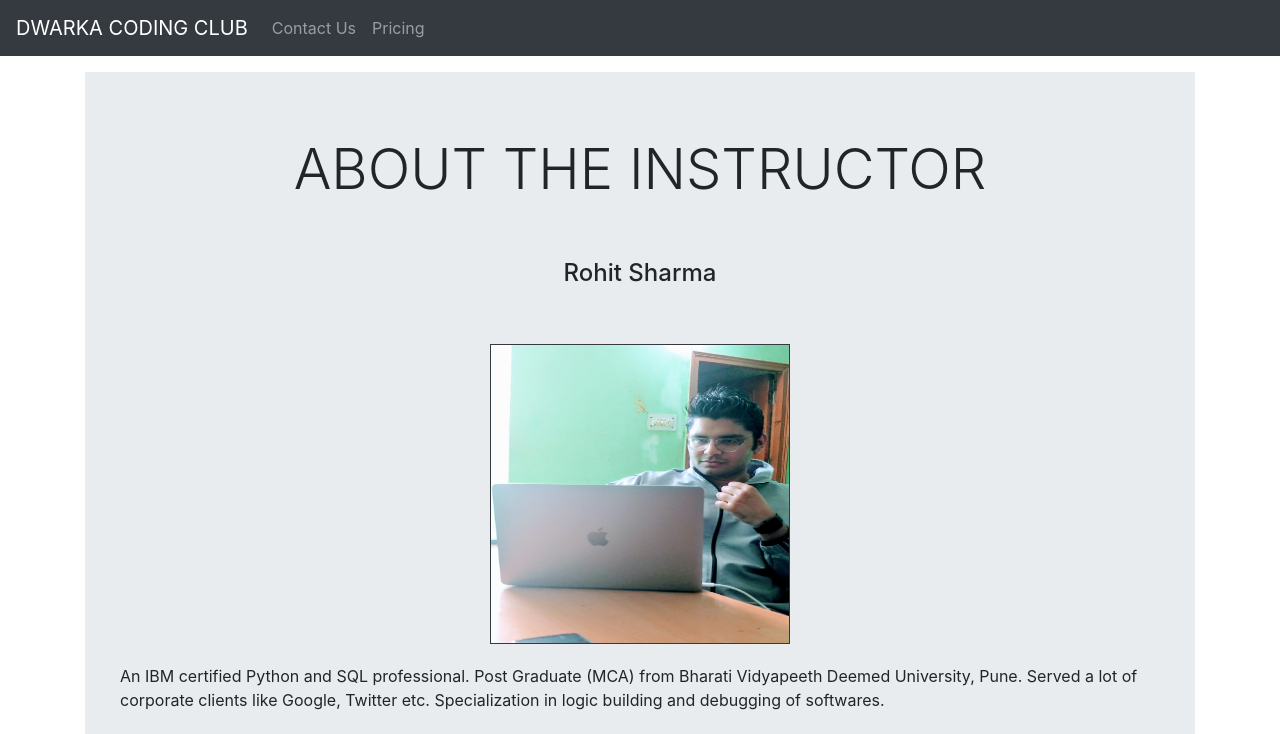
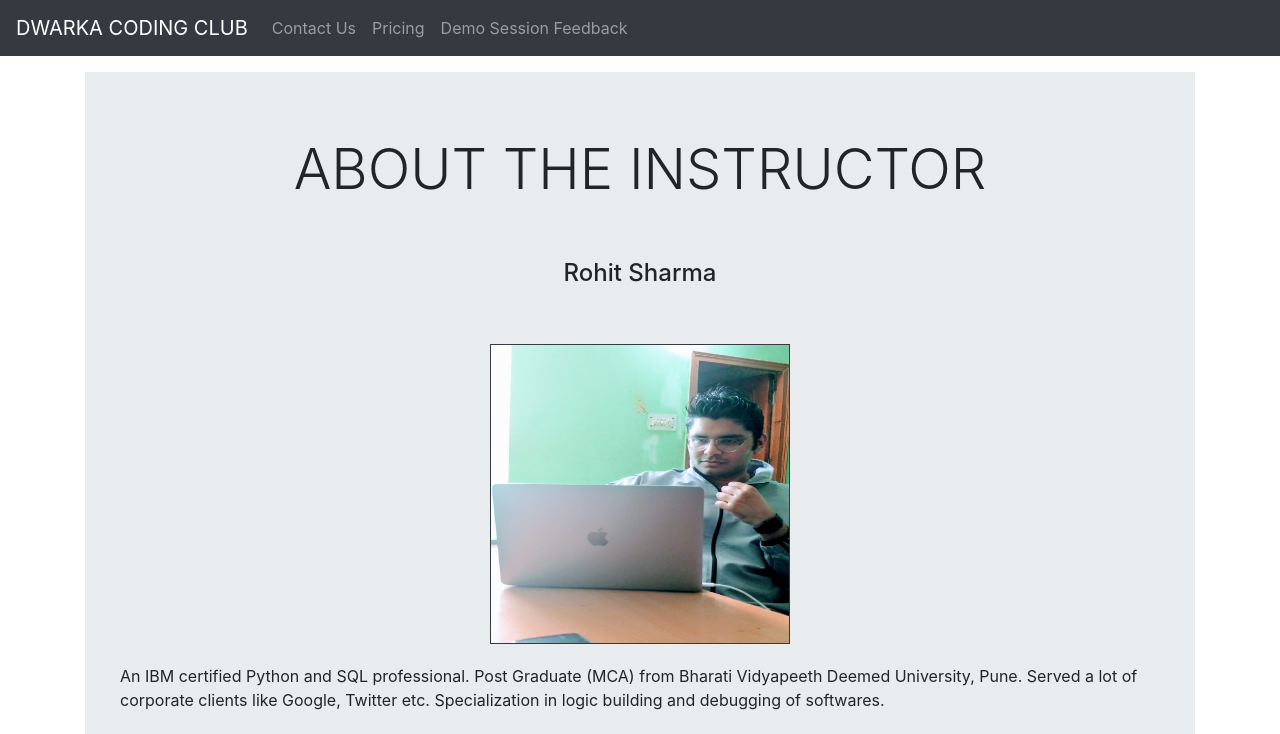
Before and after one commit to dwarkacodingclub/site, a plain HTML site: page about.html in a window 1280 px wide. Shown: the top 734 px of the page. Drawn offline with nearby package versions, Linux system fonts and the light colour scheme.

Commit message:
added demo session feedback in about.html

```diff
--- a/about.html
+++ b/about.html
@@ -33,6 +33,10 @@
 
       <li class="nav-item">
         <a class="nav-link" href="pricing.html">Pricing</a>
+      </li>
+
+      <li class="nav-item">
+        <a class="nav-link" href="https://docs.google.com/forms/d/e/1FAIpQLSfBfqJYsgaB2D_CHUNvMdC7jJygicbe5j0uYWgUR5dHZD-xjw/viewform">Demo Session Feedback<span class="sr-only">(current)</span></a>
       </li>
 
     </ul>
```
